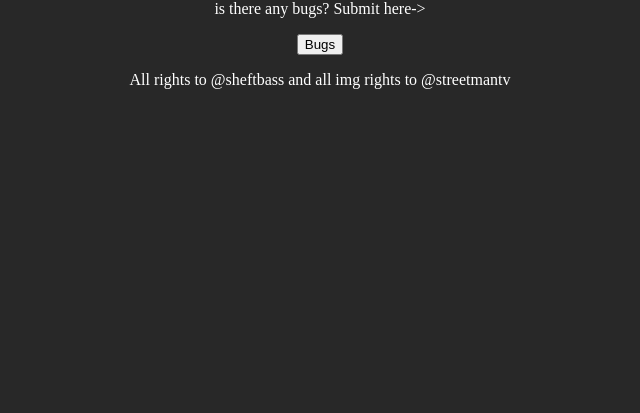
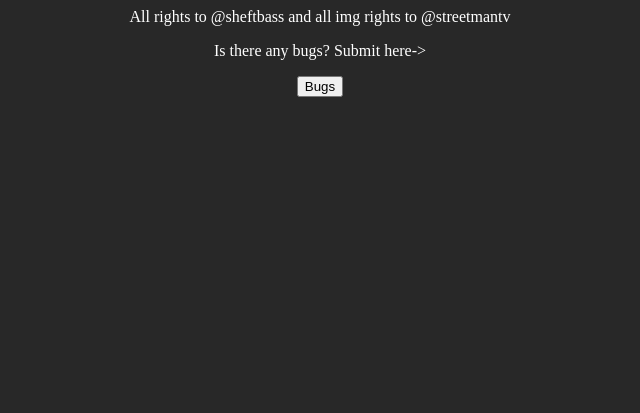
Before and after one commit to Sheft1/streetmanclickmobile, a plain HTML site: page index2.html in a window 1280 px wide. Shown: the part 387-800 px from the top of the page, without its empty margins (320-960 px from the left). Drawn offline with Linux system fonts and the light colour scheme.

Commit message:
Update index2.html

```diff
--- a/index2.html
+++ b/index2.html
@@ -61,8 +61,11 @@
 
 <h1>StreetManClicker PE Settings</h1>
 
-		  <p> is there any bugs? Submit here-> </p> <button href="https://forms.gle/BxonQEYQjsaset7X6"> Bugs </button>
-		<p id="CookieAmount">All rights to @sheftbass and all img rights to @streetmantv</p>
+
+
+		  <p id="CookieAmount">All rights to @sheftbass and all img rights to @streetmantv</p>
+
+		   <p> Is there any bugs? Submit here-> </p>  <input type="button" onclick="location.href='https://forms.gle/BxonQEYQjsaset7X6';" value="Bugs" />
 
 	  </center>
 
```
